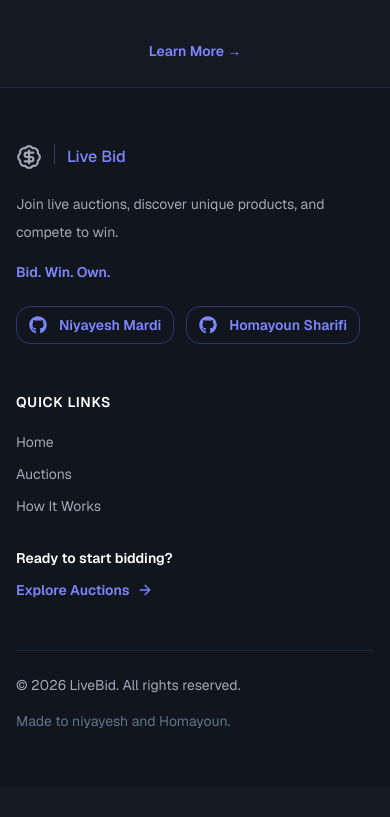
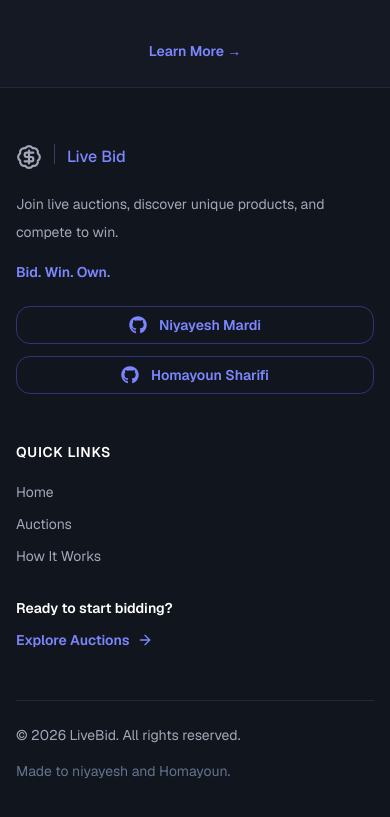
Before and after one commit to homow/live-bid, a Next.js app in the folder clients/web/: page / in a window 390 px wide. Shown: the part 2171-2988 px from the top of the page. Before the commit the page ends 2958 px from the top, so only its background shows below. Built offline with nearby package versions, Linux system fonts and the light colour scheme.

Commit message:
responsive to header

```diff
--- a/clients/web/src/Components/layout/Footer/FooterSocials.tsx
+++ b/clients/web/src/Components/layout/Footer/FooterSocials.tsx
@@ -3,11 +3,12 @@ import { Button } from "@/Components/Ui/button/button";
 
 const FooterSocials = () => {
   return (
-    <div className="mt-6 flex gap-3">
+<div className="mt-6 grid grid-cols-1 gap-3 sm:grid-cols-1">
   <Button
     nativeButton={false}
     variant="outline"
     size="sm"
+    className="w-full sm:w-fit"
     render={
       <a
         href="https://github.com/mardi-niyayesh"
@@ -24,6 +25,7 @@ const FooterSocials = () => {
     nativeButton={false}
     variant="outline"
     size="sm"
+    className="w-full sm:w-fit"
     render={
       <a
         href="https://github.com/homow"
```
Lines whose indentation alone changed are shown as unchanged.
